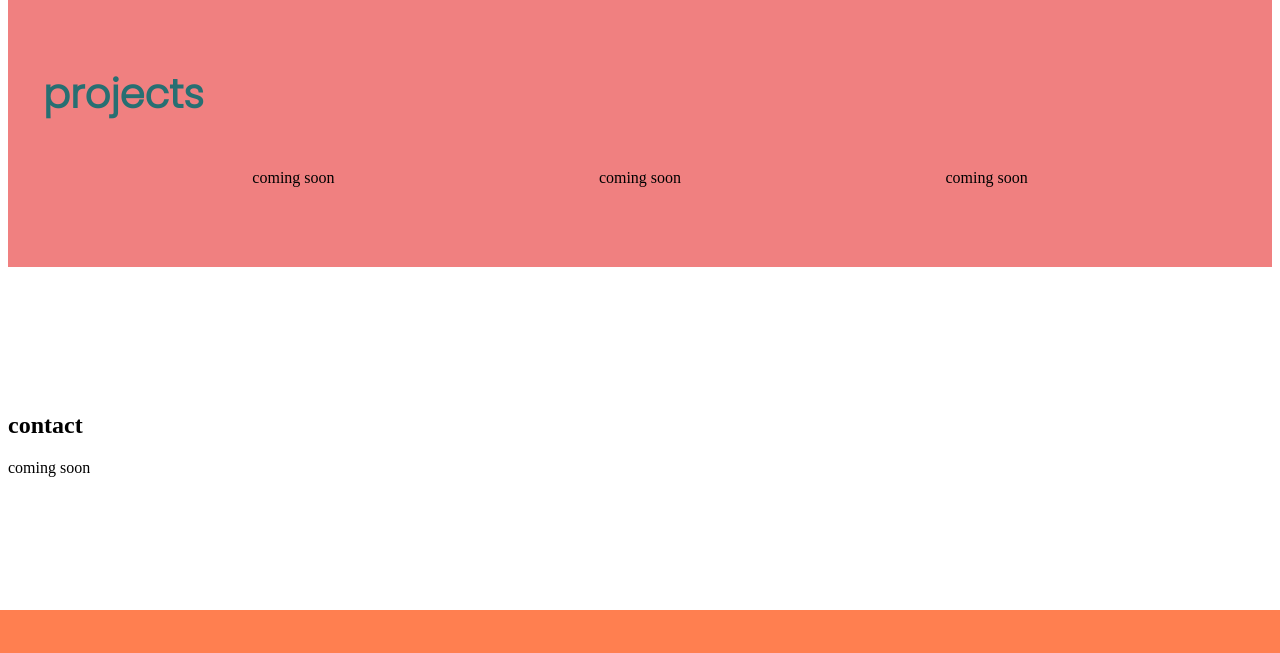
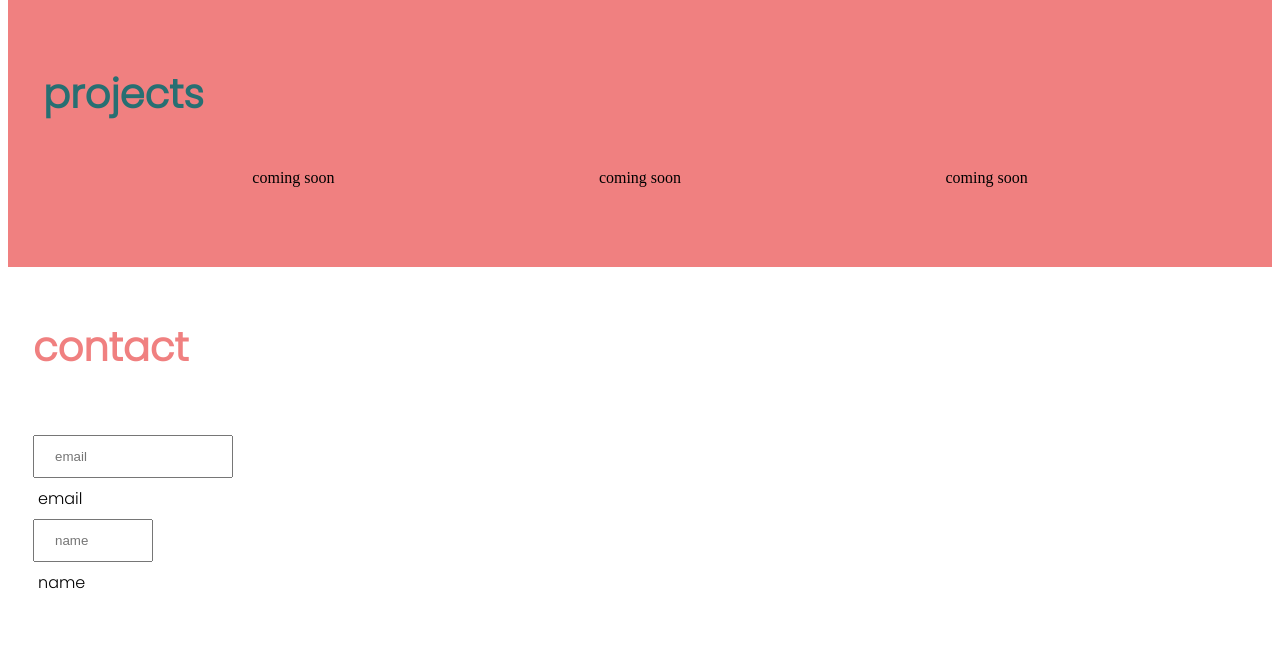
Before and after one commit to SeabertYuan/website, a PHP site: page / in a window 1280 px wide. Shown: the part 1830-2483 px from the top of the page. Before the commit the page ends 2440 px from the top, so only its background shows below. Run offline with PHP 8.4, Linux system fonts and the light colour scheme.

Commit message:
idk what to put here

```diff
--- a/index.html
+++ b/index.html
@@ -85,12 +85,21 @@
         </div>
     </section>
     <section id="contactSection" class="pageSections">
-        <div class="container">
+        <div id="contactTitle" class="container">
             <body>
                 <div class="cell">
                     <h2>contact</h2>
-                    coming soon
                 </div>
+            </body>
+        </div>
+        <div id="inputContainer" class="container">
+            <body>
+                <form id="emailForm">
+                    <input type="text" id="emailEnter" placeholder="email">
+                    <label for="emailEnter">email</label>
+                    <input type="text" id="nameEnter" placeholder="name">
+                    <label for="nameEnter">name</label>
+                </form>
             </body>
         </div>
     </section>
--- a/styles/mainStyle.css
+++ b/styles/mainStyle.css
@@ -138,6 +138,48 @@
     padding: 20px 30px;
 }
 
+/*Contact Form*/
+#contactSection{
+    display: flex;
+    flex-direction: column;
+    padding: 0 25px;
+}
+#contactTitle{
+    padding: 50px 0 0 0;
+}
+#contactTitle .cell{
+    padding: 0;
+}
+#contactTitle h2{
+    margin: 0;
+    font-size: 5vh;
+    color: lightcoral;
+    font-family: 'Poppins', sans-serif;
+}
+#emailForm input{
+    padding: 12px 20px;
+    margin: 8px 0;
+    box-sizing: border-box;
+}
+#nameEnter{
+    width: 15vh;
+}
+#emailEnter{
+    width: 25vh;
+}
+#emailForm input:focus{
+    background-color: rgb(226, 226, 226);
+}
+#emailForm{
+    display: flex;
+    flex-direction: column;
+}
+#emailForm label{
+    padding: 0 5px;
+    font-size: 2vh;
+    font-family: 'Poppins', sans-serif;
+}
+
 @media (max-width:800px){
 
 }
```
